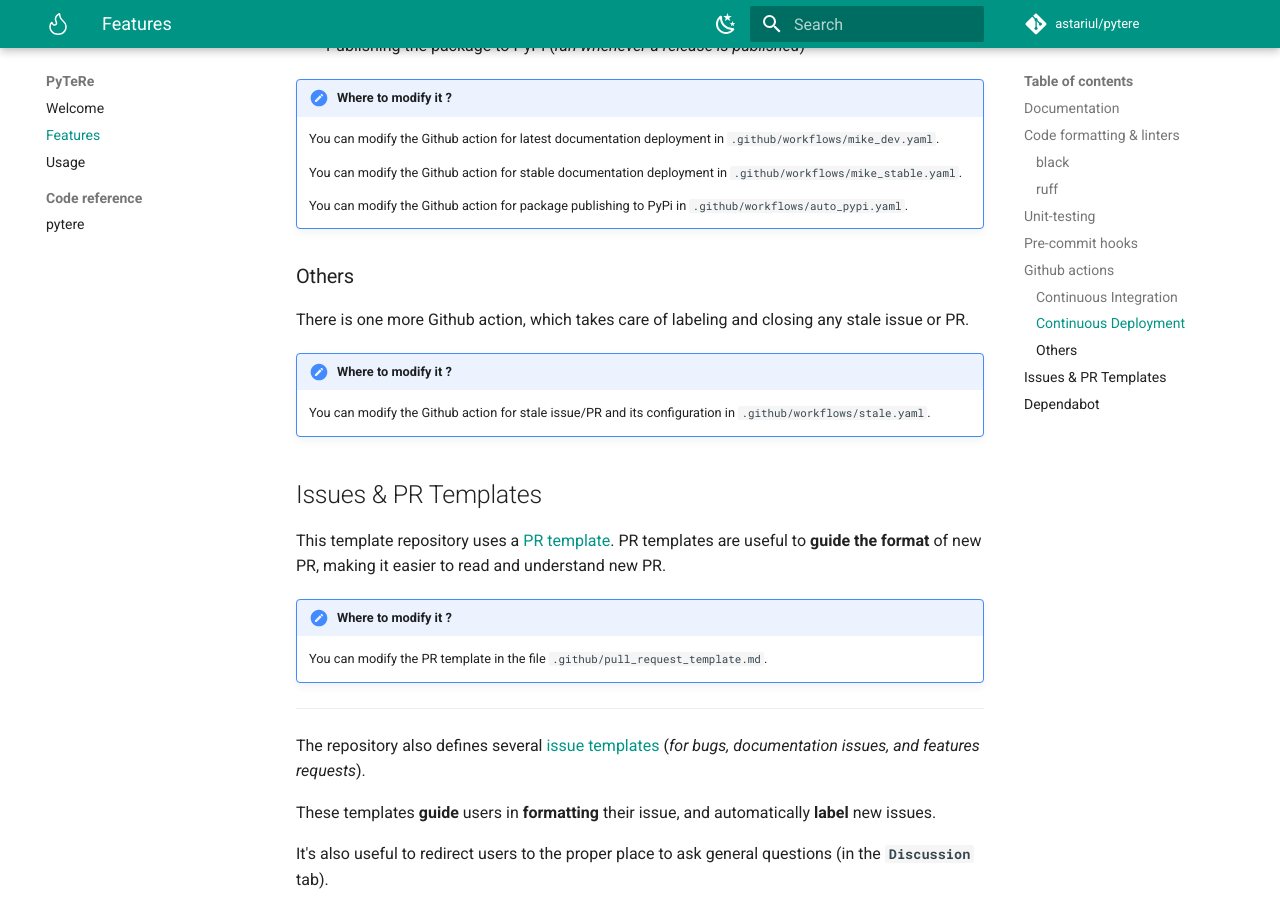
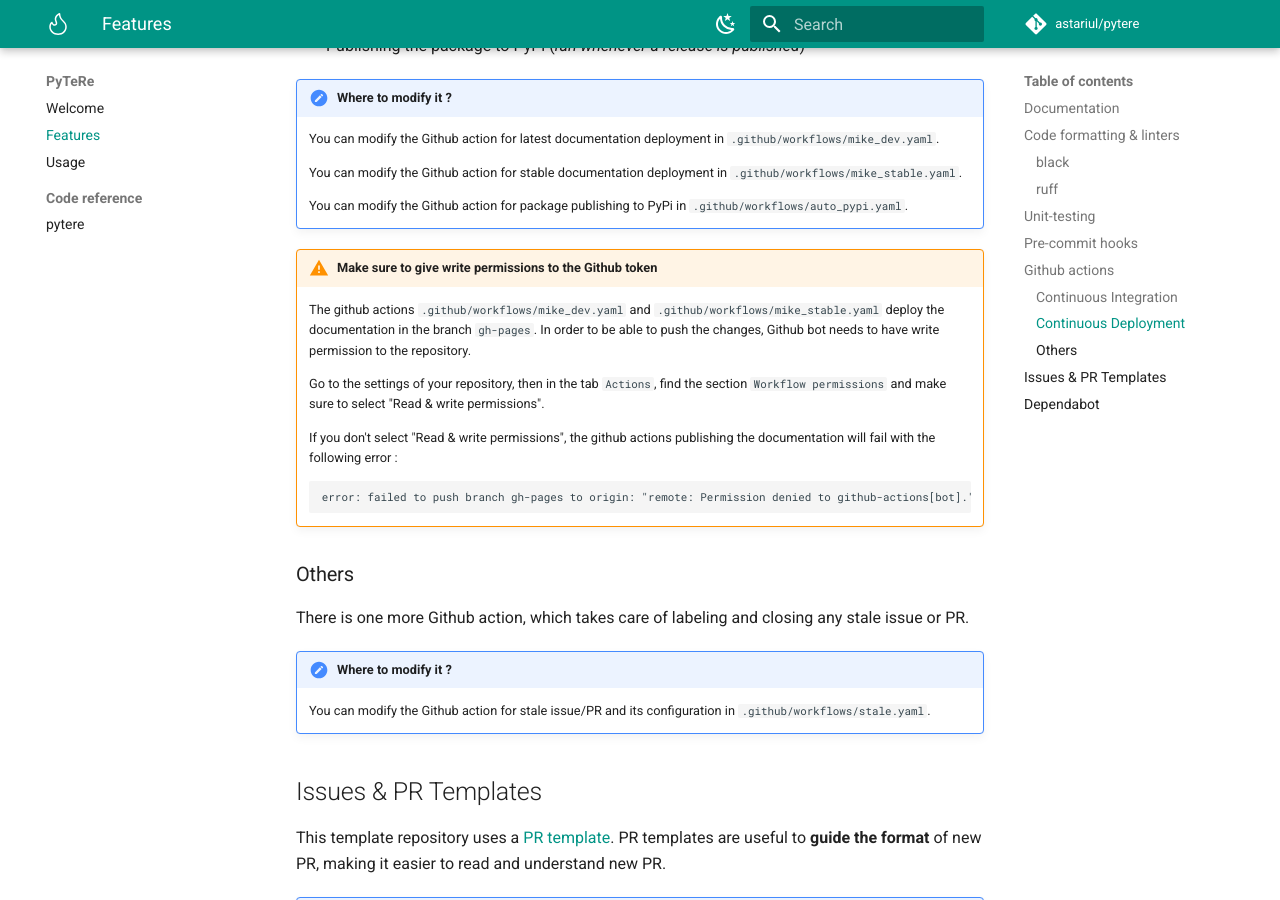
Before and after one commit to astariul/pytere, an MkDocs documentation site: the page built from docs/features.md, in a window 1280 px wide and 900 px high, scrolled down 3686 px. Built offline with MkDocs 1.6.1 and Material for MkDocs 9.7.7, drawn with Linux system fonts in a browser that asks for light colours; comment, search, counter and statistics services are not loaded; the version menu is left out.

Commit message:
📝 Add a section about read and write permissions in the docs

````diff
--- a/docs/features.md
+++ b/docs/features.md
@@ -139,6 +139,17 @@ Three Github actions are used for CD :
 
     You can modify the Github action for package publishing to PyPi in `.github/workflows/auto_pypi.yaml`.
 
+!!! warning "Make sure to give write permissions to the Github token"
+    The github actions `.github/workflows/mike_dev.yaml` and `.github/workflows/mike_stable.yaml` deploy the documentation in the branch `gh-pages`. In order to be able to push the changes, Github bot needs to have write permission to the repository.
+
+    Go to the settings of your repository, then in the tab `Actions`, find the section `Workflow permissions` and make sure to select "Read & write permissions".
+
+    If you don't select "Read & write permissions", the github actions publishing the documentation will fail with the following error :
+
+    ```
+    error: failed to push branch gh-pages to origin: "remote: Permission denied to github-actions[bot]."
+    ```
+
 
 ### Others
 
````
Also changed, not shown: docs/usage.md (+7 -0 lines).
